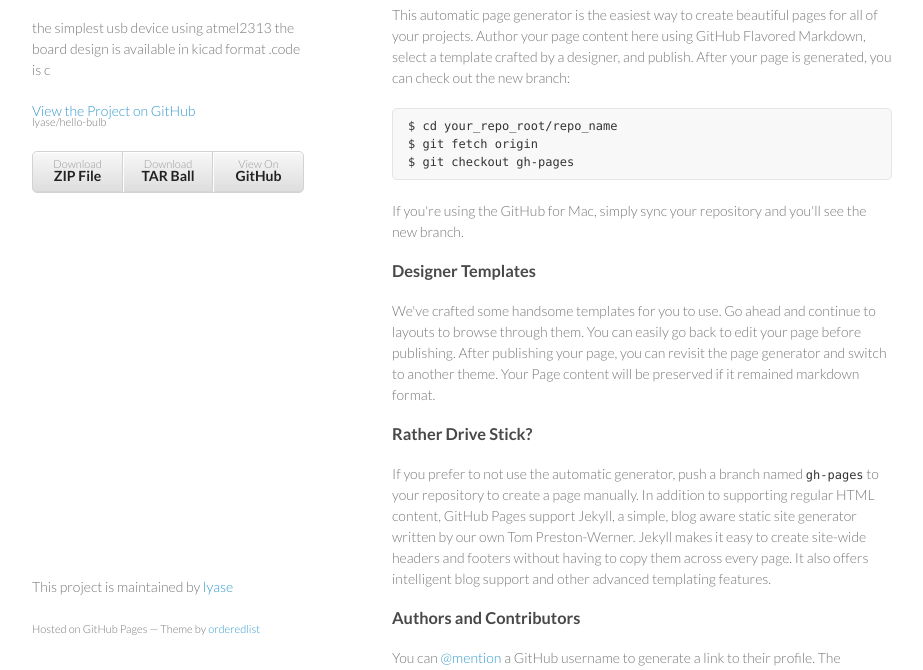
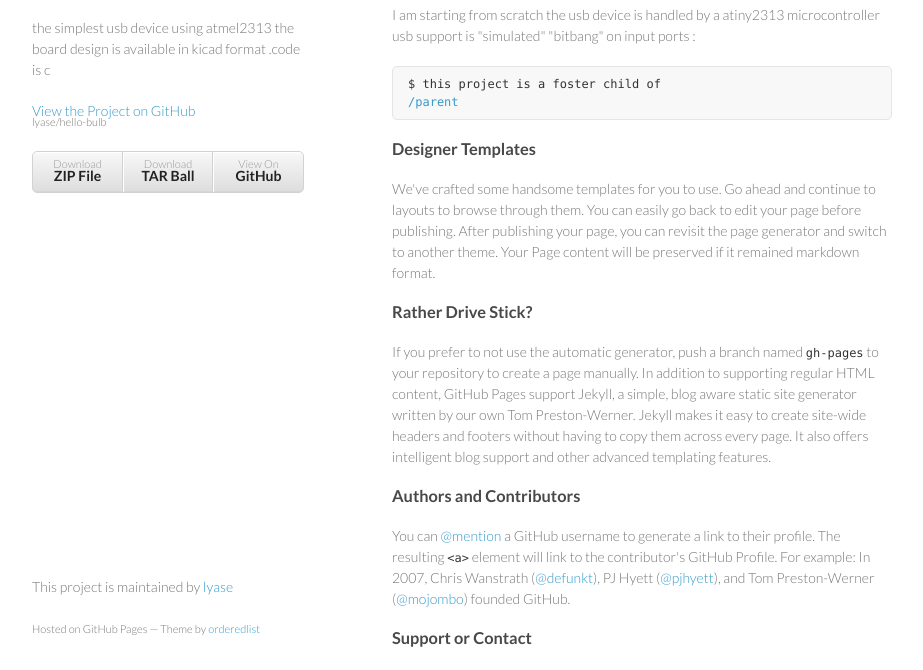
Before and after one commit to lyase/hello-bulb, a plain HTML site: page index.html in a window 1280 px wide. Shown: the part 92-762 px from the top of the page, without its empty margins (178-1101 px from the left). Drawn offline with Linux system fonts and the light colour scheme.

Commit message:
initial edit

```diff
--- a/index.html
+++ b/index.html
@@ -31,14 +31,11 @@
         <h3>
 <a name="welcome-to-github-pages" class="anchor" href="#welcome-to-github-pages"><span class="octicon octicon-link"></span></a>Welcome to GitHub Pages.</h3>
 
-<p>This automatic page generator is the easiest way to create beautiful pages for all of your projects. Author your page content here using GitHub Flavored Markdown, select a template crafted by a designer, and publish. After your page is generated, you can check out the new branch:</p>
+<p>I am starting from scratch  the usb device is handled by a atiny2313 microcontroller usb support is "simulated" "bitbang" on input ports :</p>
 
-<pre><code>$ cd your_repo_root/repo_name
-$ git fetch origin
-$ git checkout gh-pages
+<pre><code>$ this project is a foster child of
+<A href=" http://dicks.home.xs4all.nl/avr/usbtiny/">/parent</A>
 </code></pre>
-
-<p>If you're using the GitHub for Mac, simply sync your repository and you'll see the new branch.</p>
 
 <h3>
 <a name="designer-templates" class="anchor" href="#designer-templates"><span class="octicon octicon-link"></span></a>Designer Templates</h3>
```
